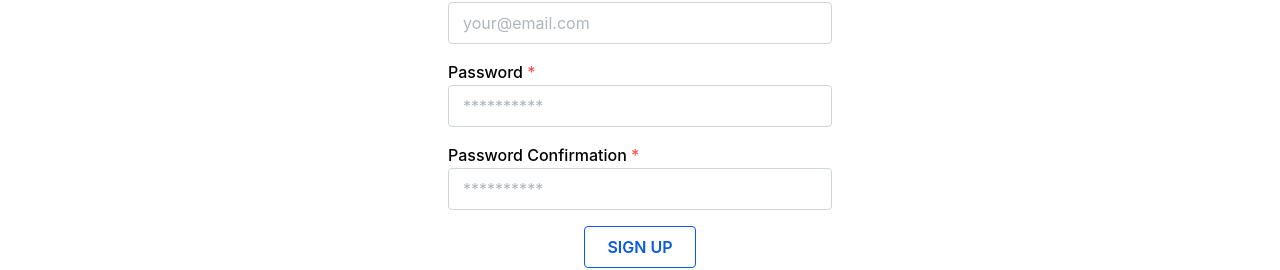
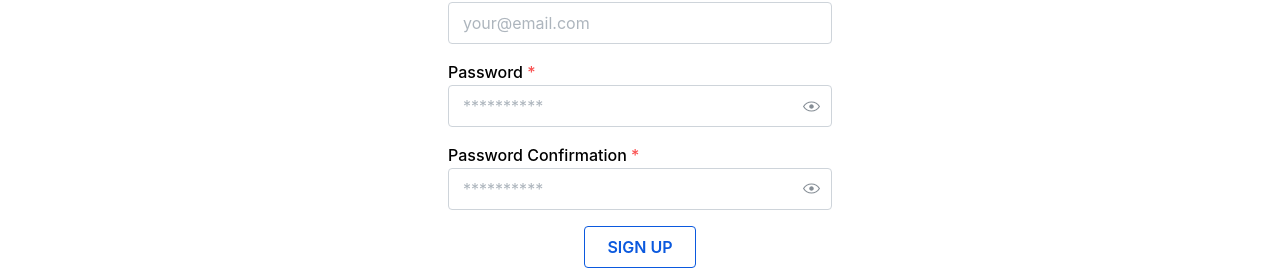
Before and after one commit to MiguelHenri/FREEDOM-CO, a React (Vite) app in the folder freedom-co/frontend/: page /signup in a window 1280 px wide. Shown: the part 285-555 px from the top of the page. Built offline with nearby package versions, Linux system fonts and the light colour scheme; no server answers.

Commit message:
fixing login/signup ui

```diff
--- a/freedom-co/frontend/src/pages/User/Login.jsx
+++ b/freedom-co/frontend/src/pages/User/Login.jsx
@@ -1,15 +1,18 @@
-import { Button, Stack, TextInput, Text, Paper, Anchor } from "@mantine/core";
-import { useForm } from "@mantine/form";
+import { Button, Stack, TextInput, Text, Paper, Anchor, PasswordInput } from "@mantine/core";
+import { isNotEmpty, useForm } from "@mantine/form";
 import { HashLink } from 'react-router-hash-link';
 
 function Login() {
 
     const form = useForm({
         mode: 'uncontrolled',
-
+        initialValues: {
+            username: '',
+            password: '',
+        },
         validate: {
-            username: (value) => (value.length > 0 ? null : 'Username is required.'),
-            password: (value) => (value.length > 0 ? null : 'Password is required.'),
+            username: isNotEmpty('Username is required.'),
+            password: isNotEmpty('Password is required'),
         },
     });
 
@@ -37,7 +40,7 @@ function Login() {
                 placeholder="Your Username"
                 {...form.getInputProps('username')}
             />
-            <TextInput
+            <PasswordInput
                 withAsterisk
                 label="Password"
                 placeholder="**********"
@@ -46,8 +49,7 @@ function Login() {
             <Button
                 variant='outline'
                 size='md'
-                component={HashLink}
-                to='/profile'
+                type='submit'
             >
                 LOG IN
             </Button>
--- a/freedom-co/frontend/src/pages/User/Signup.jsx
+++ b/freedom-co/frontend/src/pages/User/Signup.jsx
@@ -1,12 +1,17 @@
-import { Button, Stack, TextInput, Text, Paper } from "@mantine/core";
+import { Button, Stack, TextInput, Text, Paper, PasswordInput } from "@mantine/core";
 import { useForm } from "@mantine/form";
-import { HashLink } from 'react-router-hash-link';
 
 function Signup() {
 
     const form = useForm({
         mode: 'uncontrolled',
 
+        initialValues: {
+            username: '',
+            email: '',
+            password: '',
+            passwordCheck: '',
+        },
         validate: {
             username: (value) => (value.length > 0 ? null : 'Username is required.'),
             email: (value) => (/^\S+@\S+$/.test(value) ? null : 'Email is required.'),
@@ -45,13 +50,13 @@ function Signup() {
                 placeholder="your@email.com"
                 {...form.getInputProps('email')}
             />
-            <TextInput
+            <PasswordInput
                 withAsterisk
                 label="Password"
                 placeholder="**********"
                 {...form.getInputProps('password')}
             />
-            <TextInput
+            <PasswordInput
                 withAsterisk
                 label="Password Confirmation"
                 placeholder="**********"
@@ -60,8 +65,7 @@ function Signup() {
             <Button
                 variant='outline'
                 size='md'
-                component={HashLink}
-                to='/profile'
+                type='submit'
             >
                 SIGN UP
             </Button>
--- a/freedom-co/frontend/src/theme.js
+++ b/freedom-co/frontend/src/theme.js
@@ -1,4 +1,4 @@
-import { createTheme } from "@mantine/core";
+import { createTheme, PasswordInput } from "@mantine/core";
 
 export default createTheme({
     colors: {
@@ -40,5 +40,11 @@ export default createTheme({
                 w: {base: '70vw', sm: '50vw', md: '40vw', lg:'30vw'},
             }
         },
+        PasswordInput: {
+            defaultProps: {
+                size: 'md',
+                w: {base: '70vw', sm: '50vw', md: '40vw', lg:'30vw'},
+            }
+        }
     }
 });
```
